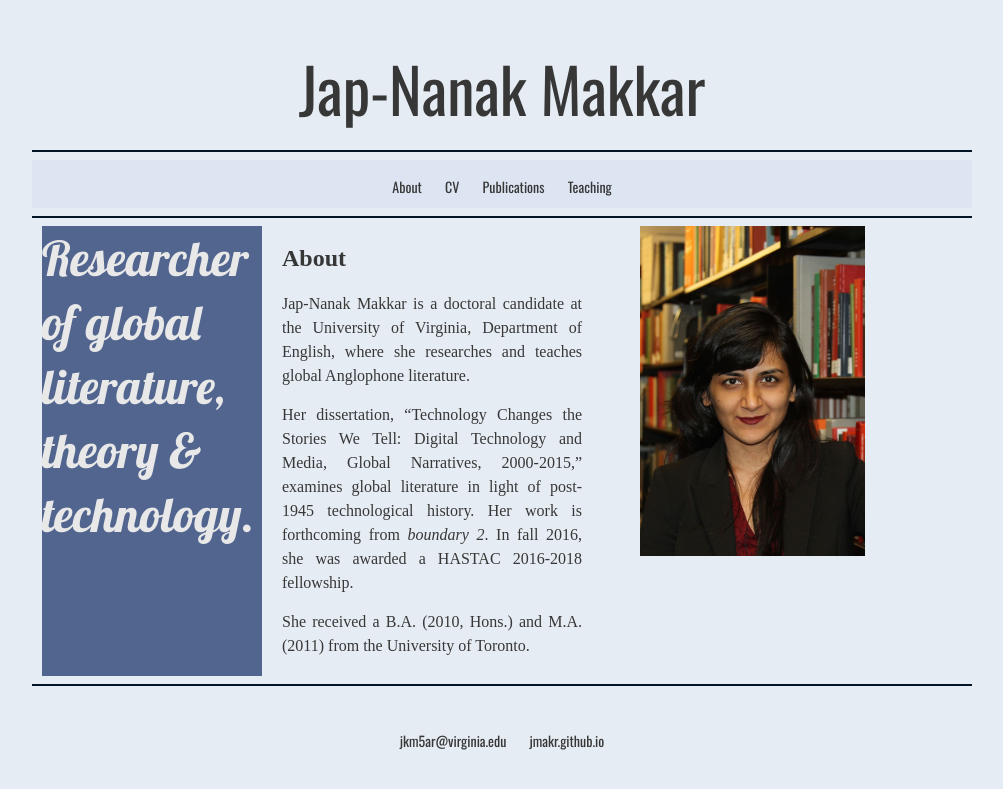
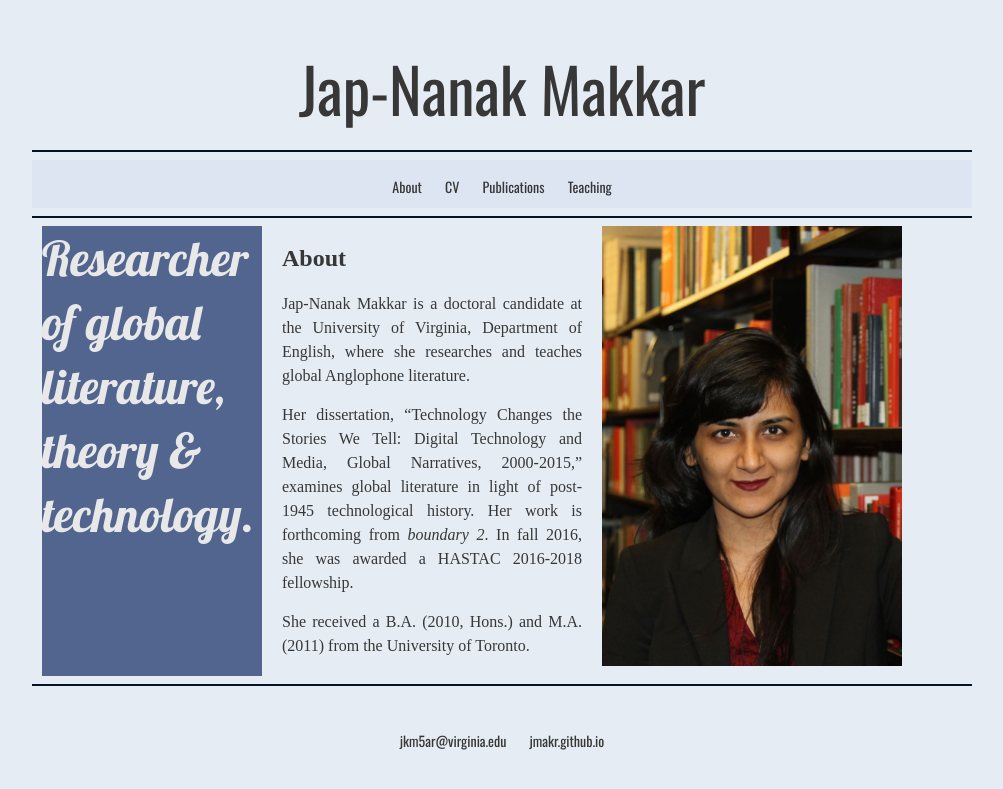
Before and after one commit to jmakr/jmakr.github.io, a Jekyll site: the page built from index.html, in a window 1280 px wide. Shown: the top 789 px of the page, without its empty margins (138-1141 px from the left). Built offline with Jekyll 4.4.1, drawn with Linux system fonts in a browser that asks for light colours; some web fonts are replaced.

Commit message:
Update index.html

```diff
--- a/index.html
+++ b/index.html
@@ -33,7 +33,7 @@ title: About
   <div id="imagebox" class="article grid_4">
 
 	<div style="text-align:center;">
-	<img src="Close up long 840w.jpg" style="width: 75%"/>
+	<img src="Close up long 840w.jpg" style="width: 100%"/>
 
 	</div>
 
```
